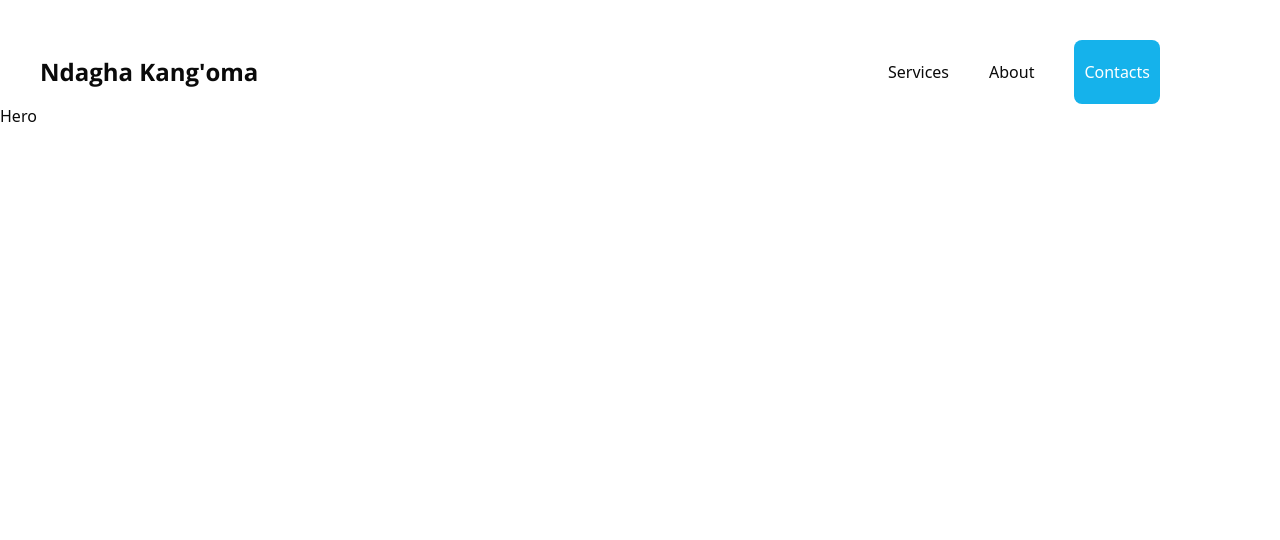
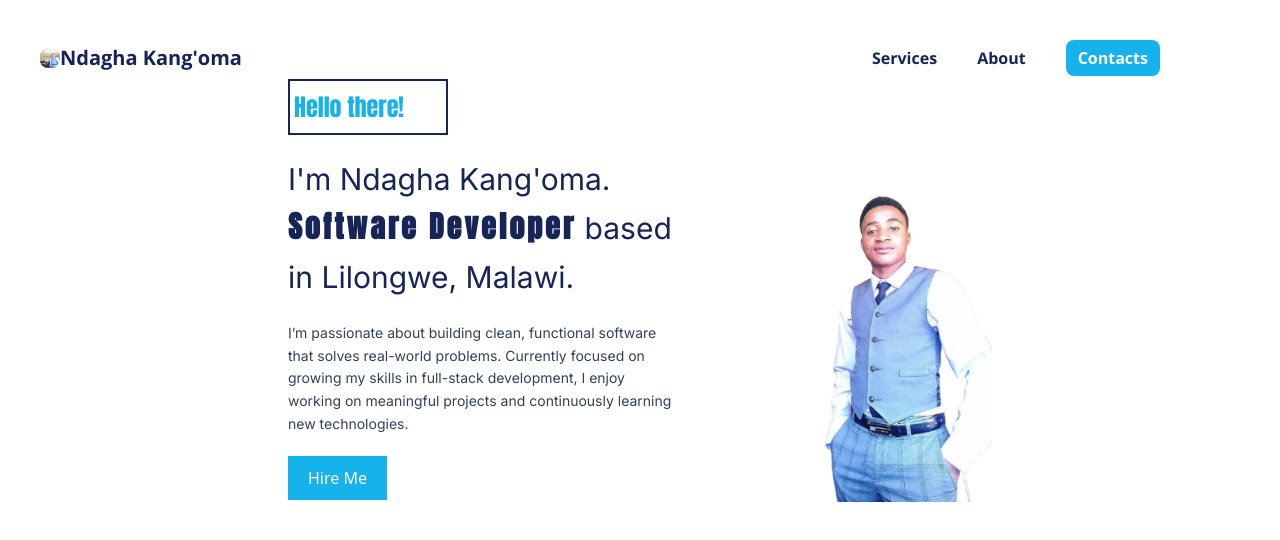
Before and after one commit to therealndagha/portifolio-website, a React (Vite) app: page / in a window 1280 px wide. Shown: the top 540 px of the page. Built offline with nearby package versions, Linux system fonts and the light colour scheme.

Commit message:
Add Hero section

```diff
--- a/src/Components/Hero.tsx
+++ b/src/Components/Hero.tsx
@@ -1,8 +1,26 @@
 
 const Hero = () =>{
     return (
-        <div>
-            Hero
+        <div className="flex flex-row items-center justify-center container-hero mt-10 sm:mt-10 md:mt-0">
+            {/**Welcome message */}
+            <div className="flex flex-col space-y-5">
+               <div>
+                 <h3 className="hero-hello-message">Hello there!</h3>
+               </div>
+                <div>
+                    <p className="hero-description-message">I'm Ndagha Kang'oma. <span className="hero-description-message-span">Software Developer</span> based in Lilongwe, Malawi.</p>
+                </div>
+                <div>
+                    <p className="hero-description-message2">I’m passionate about building clean, functional software that solves real-world problems. Currently focused on growing my skills in full-stack development, I enjoy working on meaningful projects and continuously learning new technologies.</p>
+                </div>
+                <div>
+                    <button className="bg-some-blue-shade text-white px-5 py-2.5 hover:bg-some-lighter-blue-shade"><a href="#contacts">Hire Me</a></button>
+                </div>
+            </div>
+            {/**optional image */}
+            <div className="hidden md:block  items-center justify-center">
+                <img src="ndagha-no-bg.png" className="w-80" alt="ndagha" />
+            </div>
         </div>
     )
 }
--- a/src/Components/Navbar.tsx
+++ b/src/Components/Navbar.tsx
@@ -5,7 +5,10 @@ const Navbar = () =>{
     return (
         <nav className="flex flex-row items-center justify-between space-x-20 mt-10 mr-10 ml-10">
             <div>
-                <h3 className="logo">Ndagha Kang'oma</h3>
+                <div className="flex items-center ">
+                    <img src='ndagha.jpg' className="w-5 h-5 rounded-md" alt="ndagha" />
+                    <h3 className="logo">Ndagha Kang'oma</h3>
+                </div>
             </div>
             <div className="hidden md:block">
                  <div className="flex flex-row items-center justify-center space-x-10">
@@ -13,7 +16,7 @@ const Navbar = () =>{
                     navLinks.map((singleNavLink)=> (
                         <div key={singleNavLink.title}>
                               {
-                                singleNavLink.title === 'Contacts' ? <button  className="bg-some-blue-shade text-white py-5 px-2.5 rounded-md hover:outline-2 hover:outline-some-lighter-blue-shade hover:bg-blue-400 hover:ring-blue-950"><a href={singleNavLink.href}>{singleNavLink.title}</a></button> : <button ><a href={singleNavLink.href}>{singleNavLink.title}</a></button>
+                                singleNavLink.title === 'Contacts' ? <button  className="contact_button"><a href={singleNavLink.href} >{singleNavLink.title}</a></button> : <button ><a href={singleNavLink.href} className="navlink">{singleNavLink.title}</a></button>
                               }
                         </div>
                     ))
@@ -25,13 +28,16 @@ const Navbar = () =>{
                 <SheetTrigger className="block md:hidden"><FaBars size={24}/></SheetTrigger>
                 <SheetContent side="left">
                     <SheetHeader>
-                        <SheetTitle className="logo">Ndagha Kang'oma</SheetTitle>
+                             <div className="flex items-center">
+                                    <img src='ndagha.jpg' className="w-5 h-5 rounded-md" alt="ndagha" />
+                                    <h3 className="logo">Ndagha Kang'oma</h3>
+                             </div>
                     </SheetHeader>
-                    <div className="flex flex-col space-y-5">
+                    <div className="flex flex-col space-y-5 p-10">
                         {
                             navLinks.map((singleNavLinks)=>(
                                 <div key={singleNavLinks.title}>
-                                    <button>{singleNavLinks.title}</button>
+                                    <button><a href={singleNavLinks.title} className="navlink">{singleNavLinks.title}</a></button>
                                 </div>
                             ))
                         }
--- a/src/index.css
+++ b/src/index.css
@@ -6,7 +6,7 @@
 @theme {
     --color-chestnut: #973f29;
     --color-some-blue-shade: #15b2eb;
-    --color-some-lighter-blue-shade: #24b9f0;
+    --color-some-lighter-blue-shade: #2cbdf2;
     --font-roboto: 'Roboto' ,sans-serif;
     --font-inter: 'Inter' ,sans-serif;
     --font-open-sans: 'Open Sans', sans-serif;
@@ -21,10 +21,28 @@
 
 @layer components {
     .logo {
-        @apply text-2xl font-open-sans font-bold
+        @apply text-xl font-open-sans font-bold text-blue-950
     }
     .contact_button {
-        @apply py-5 px-5 bg-some-blue-shade text-white rounded-md hover:bg-some-lighter-blue-shade
+        @apply px-3 py-1.5 font-bold  bg-some-blue-shade text-white rounded-md hover:bg-some-lighter-blue-shade
+    }
+    .navlink {
+        @apply font-open-sans font-bold text-blue-950 hover:text-blue-700
+    }
+    .hero-hello-message {
+        @apply font-anton text-some-blue-shade w-40 text-2xl border-2 border-blue-950 py-2.5 px-1
+    }
+    .container-hero {
+
+    }
+    .hero-description-message {
+          @apply font-inter text-blue-950 text-3xl w-96 leading-relaxed
+    }
+    .hero-description-message2 {
+        @apply font-inter text-sm w-96 leading-relaxed text-slate-700 tracking-normal
+    }
+    .hero-description-message-span {
+          @apply font-anton text-blue-950 font-bold tracking-widest
     }
 }
 
```
Also changed, not shown: public/ndagha-no-bg.png (added), public/ndagha.jpg (added).
